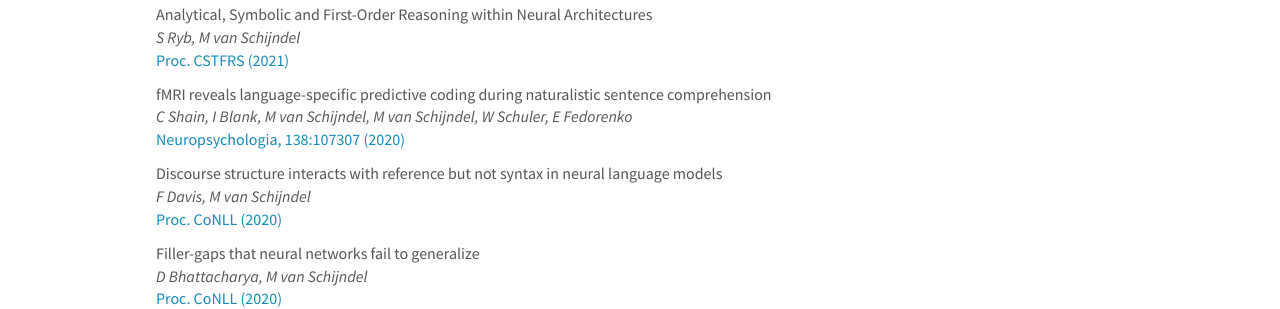
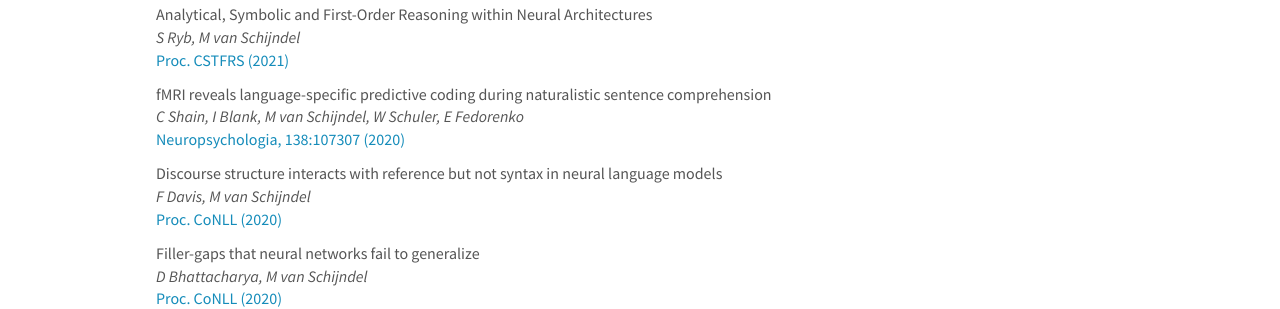
Before and after one commit to C-Psyd/c-psyd.github.io, a Jekyll site: the page built from _pages/publications.md, in a window 1280 px wide and 900 px high, scrolled down 1702 px. Shown: the part 154-463 px from the top of the window. Built offline with Jekyll 4.4.1, drawn with Linux system fonts in a browser that asks for light colours; nearby versions of some CDN libraries.

Commit message:
fixed dup author

```diff
--- a/_data/publist.yml
+++ b/_data/publist.yml
@@ -51,7 +51,7 @@
 - title: "fMRI reveals language-specific predictive coding during naturalistic sentence comprehension"
   image: rock.png
   description:
-  authors: C Shain*, I Blank*, M van Schijndel, M van Schijndel, W Schuler, E Fedorenko
+  authors: C Shain*, I Blank*, M van Schijndel, W Schuler, E Fedorenko
   link:
     url: http://dx.doi.org/10.1111/cogs.12988
     display: Neuropsychologia, 138:107307 (2020)
```
